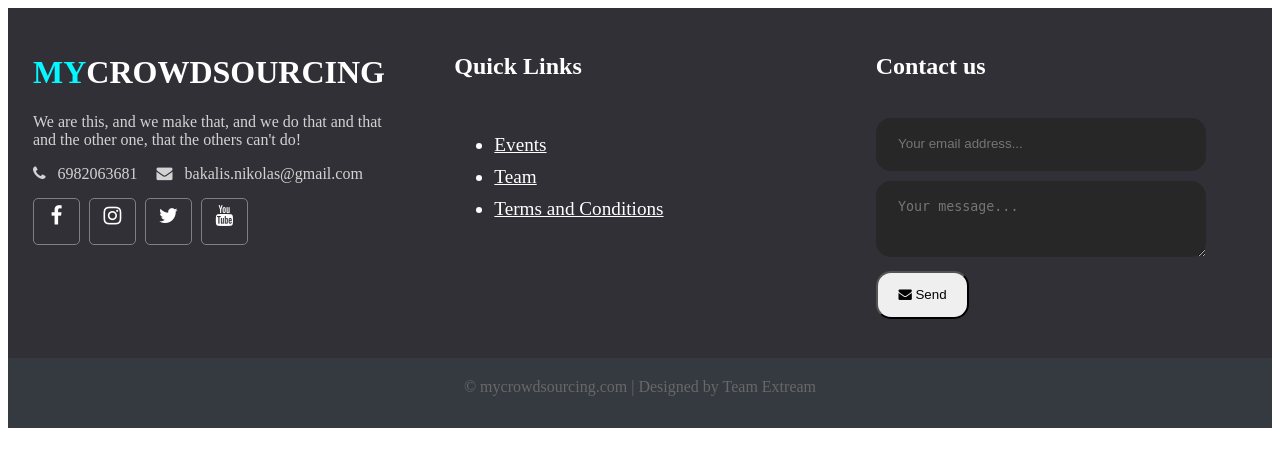
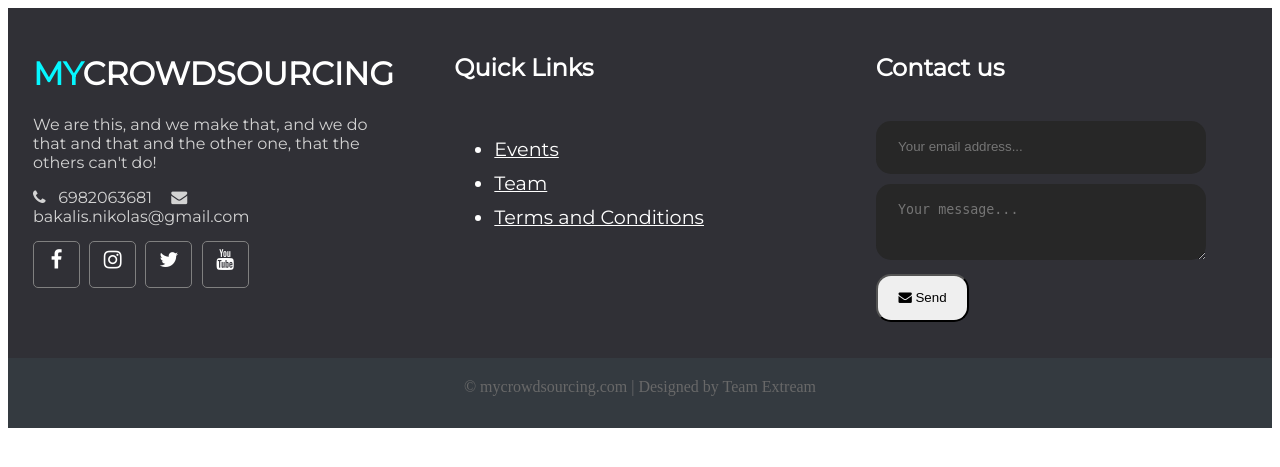
Before and after one commit to NikosBakalis/MyCrowdSourcing, a PHP site: page / in a window 1280 px wide. Shown: the top 467 px of the page. Run offline with PHP 8.4, Linux system fonts and the light colour scheme.

Commit message:
Basic footer added, there must be some fixes tho!

```diff
--- a/footer/css/style.css
+++ b/footer/css/style.css
@@ -13,6 +13,7 @@
 .footer .footer_content .footer_section{
   flex: 1;
   padding: 25px;
+  font-family: 'Montserrat';
 }
 
 .footer .footer_content h1, h2{
--- a/footer/index.html
+++ b/footer/index.html
@@ -3,6 +3,7 @@
 <html lang="en" dir="ltr">
   <head>
     <link rel="stylesheet" type="text/css" href="css/style.css">
+    <link href="https://fonts.googleapis.com/css?family=Montserrat&display=swap" rel="stylesheet">
     <link rel="stylesheet" href="https://cdnjs.cloudflare.com/ajax/libs/font-awesome/4.7.0/css/font-awesome.min.css">
     <meta charset="utf-8">
     <title></title>
```
